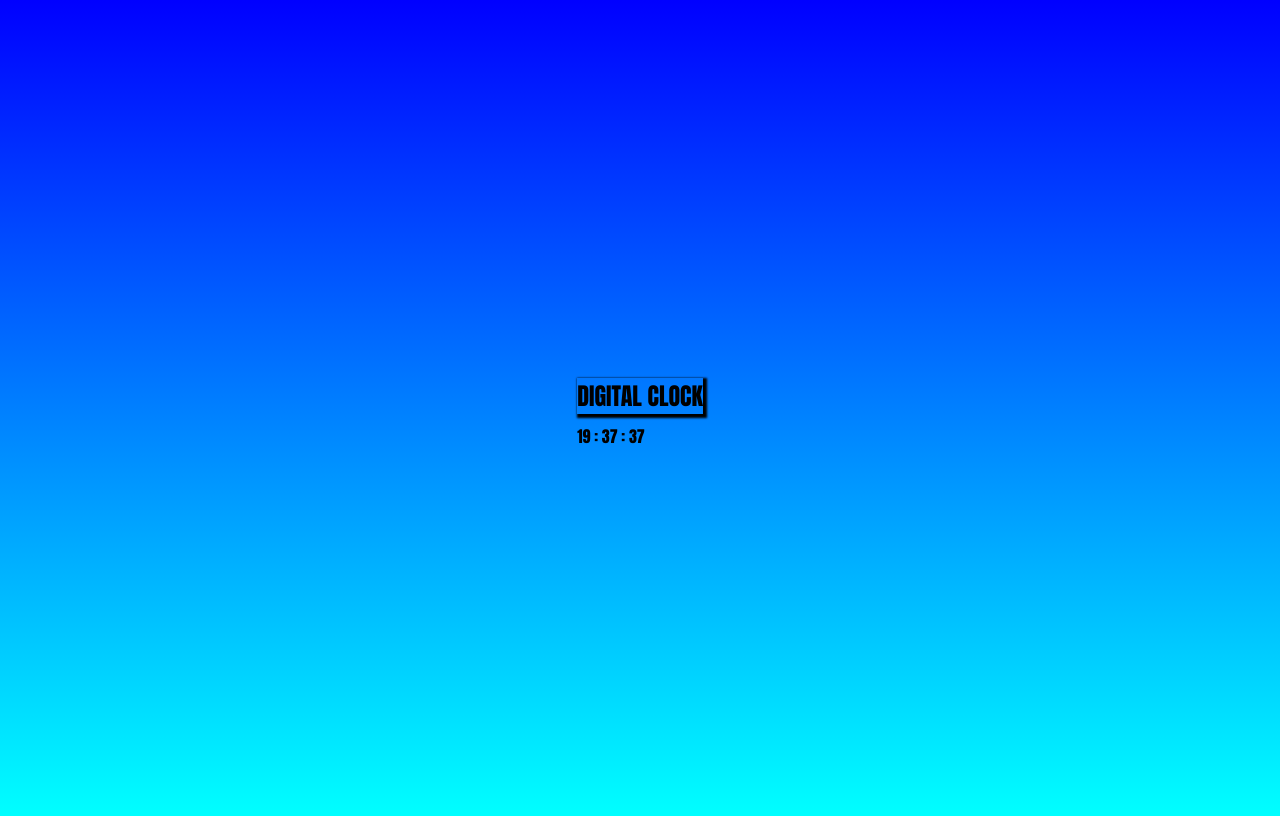
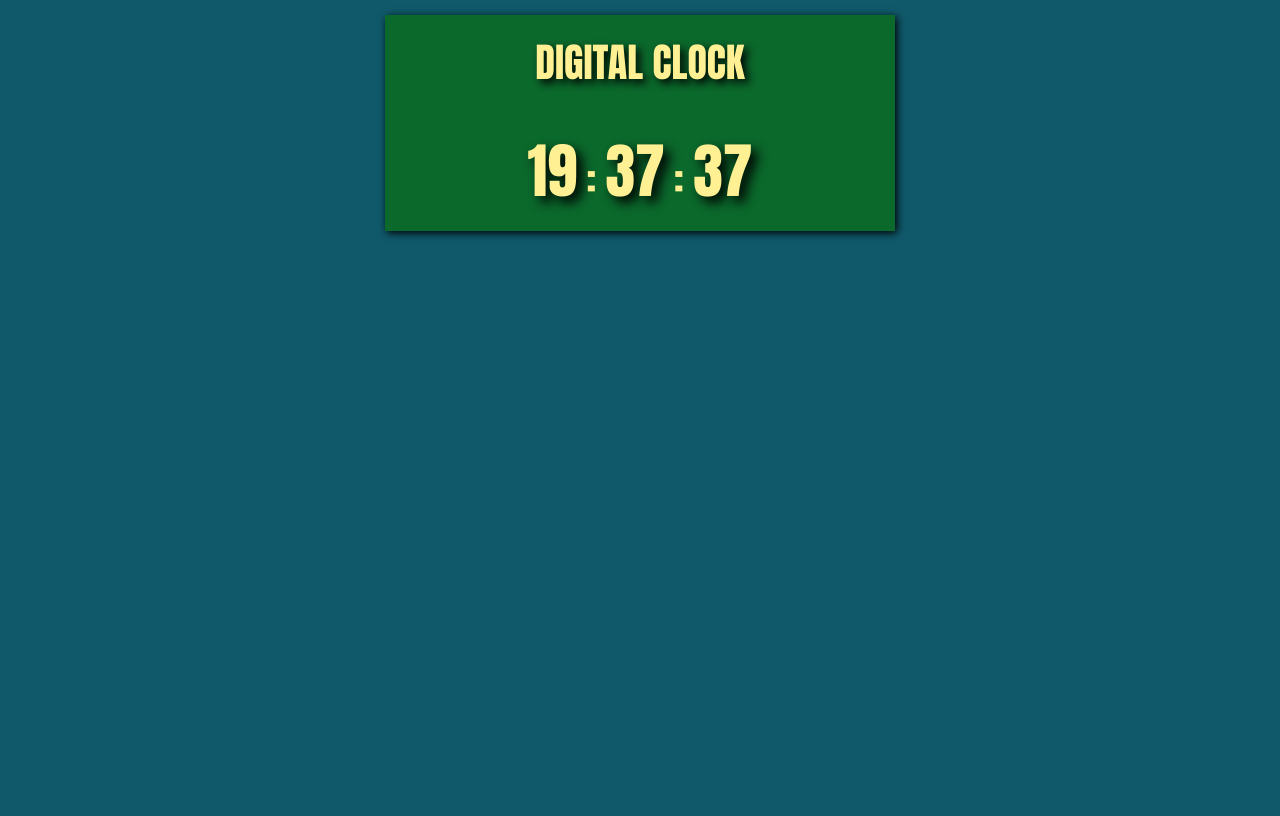
Before and after one commit to LucasRSeuvale/Relogio-Digital, a plain HTML site: page Digital.Clock/index.html in a window 1280 px wide. Drawn offline with Linux system fonts and the light colour scheme.

```diff
--- a/Digital.Clock/index.html
+++ b/Digital.Clock/index.html
@@ -13,12 +13,11 @@
 <body>
     <div id="digital">
         <h2>DIGITAL CLOCK</h2>
-        <div>
+        <div class="RLG">
             <span id="Hours">00</span> : <span id="Minutes">00</span> : <span id="Seconds">00</span>
         </div>
     </div>
 </body>
-
 <script src="função.js"></script>
 
 </html>
--- a/Digital.Clock/style.css
+++ b/Digital.Clock/style.css
@@ -1,22 +1,35 @@
 @import url('https://fonts.googleapis.com/css2?family=Poppins:wght@400;500;600;700&family=Roboto:ital,wght@1,700&family=Ubuntu:wght@400;500;700&display=swap');
 
-*{
+* {
     font-family: Impact, Haettenschweiler, 'Arial Narrow Bold', sans-serif
 }
-
 body{
-    display: flex;
-    justify-content: center;
-    align-items: center;
-    height: 100vh;
-    background: linear-gradient(blue, aqua)
+display: flex;
+background-color: #10596B;
+flex: 1;
+justify-content: center;
 }
 
-#digital h2{
-    position: relative;
+#digital{
+    background-color:#0B692C;
+    width: 500px;
+    margin-top: 7px;
     text-align: center;
-    display: block;
-    margin: 10px 0 ;
-    font-weight: 50px;
-    box-shadow: 2px 2px 2px 2px;
+    padding: 15px 5px;
+    box-shadow: 2px 2px 8px black;
+    font-size: 40px;
+    color: #FFF193;
 }
+
+h2{
+    font-size: 40px;
+    color: #FFF193;
+    text-shadow: black 0.1em 0.1em 0.2em;
+    margin-top: 2px;
+}
+
+span {
+    font-size: 60px;
+    color: #FFF193;
+    text-shadow: black 0.1em 0.1em 0.2em;
+}
```
